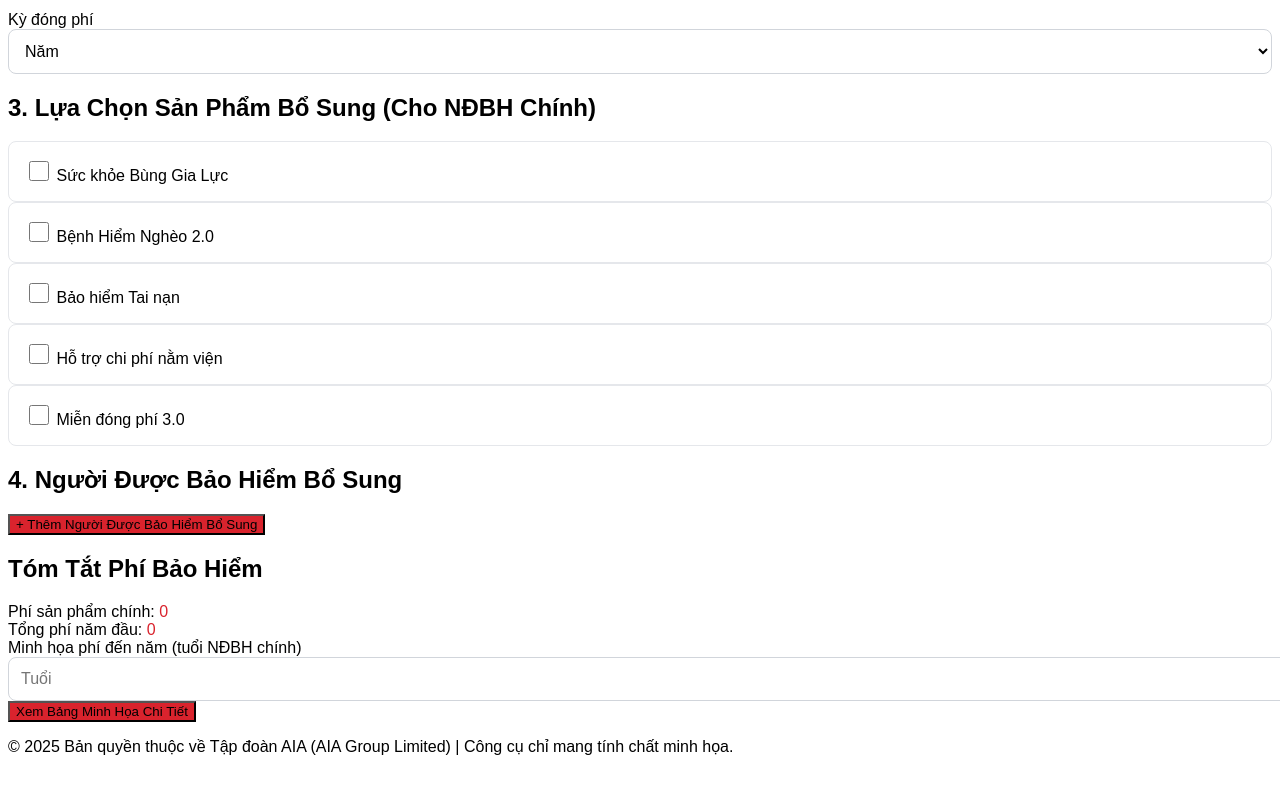
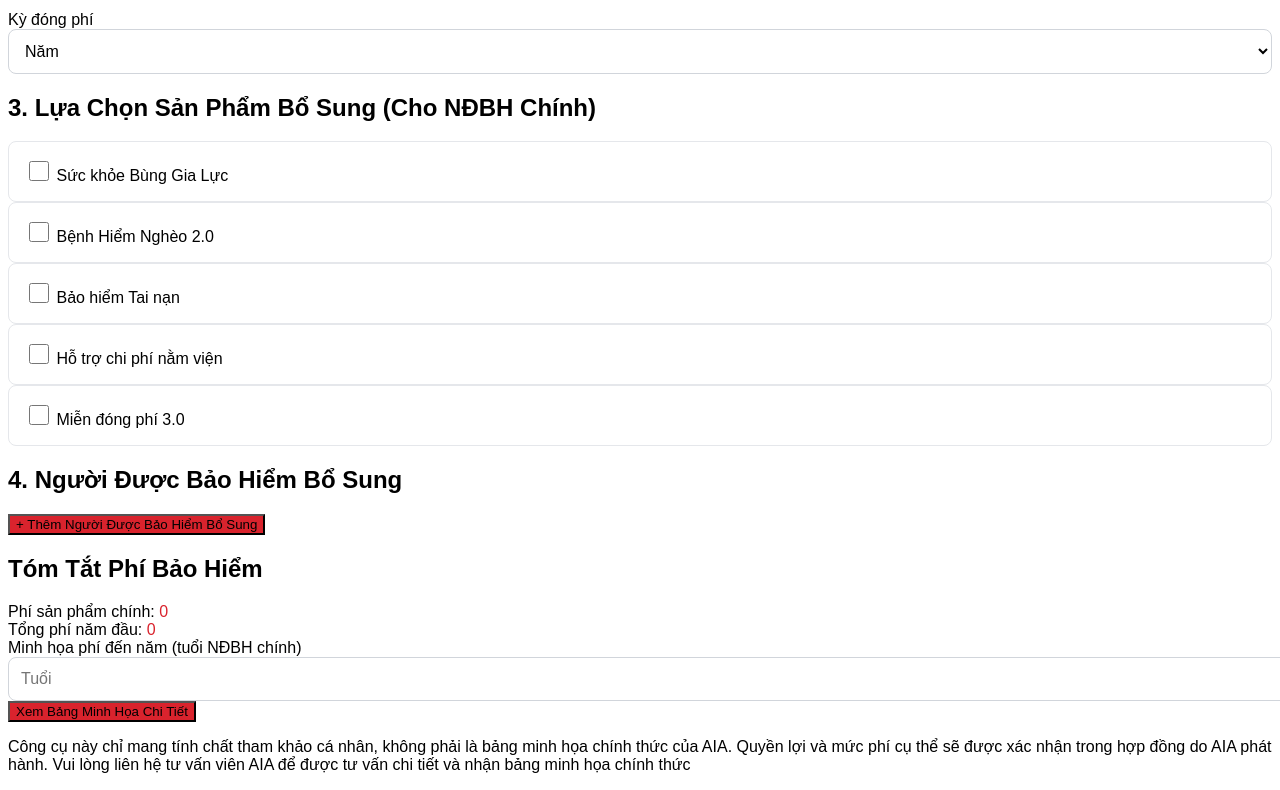
Before and after one commit to phongkt50b/aiasanphamv2, a plain HTML site: page index.html in a window 1280 px wide. Shown: the part 771-1561 px from the top of the page. Drawn offline with Linux system fonts and the light colour scheme; a script that the page names is missing.

Commit message:
Update index.html

```diff
--- a/index.html
+++ b/index.html
@@ -237,7 +237,8 @@
             </section>
 
             <footer class="text-center text-gray-600 mt-8">
-                <p>© 2025 Bản quyền thuộc về Tập đoàn AIA (AIA Group Limited) | Công cụ chỉ mang tính chất minh họa.</p>
+                <p>Công cụ này chỉ mang tính chất tham khảo cá nhân, không phải là bảng minh họa chính thức của AIA. Quyền lợi và mức phí cụ thể sẽ được xác nhận trong hợp đồng do AIA phát hành.
+                    Vui lòng liên hệ tư vấn viên AIA để được tư vấn chi tiết và nhận bảng minh họa chính thức</p>
             </footer>
         </div>
 
```
